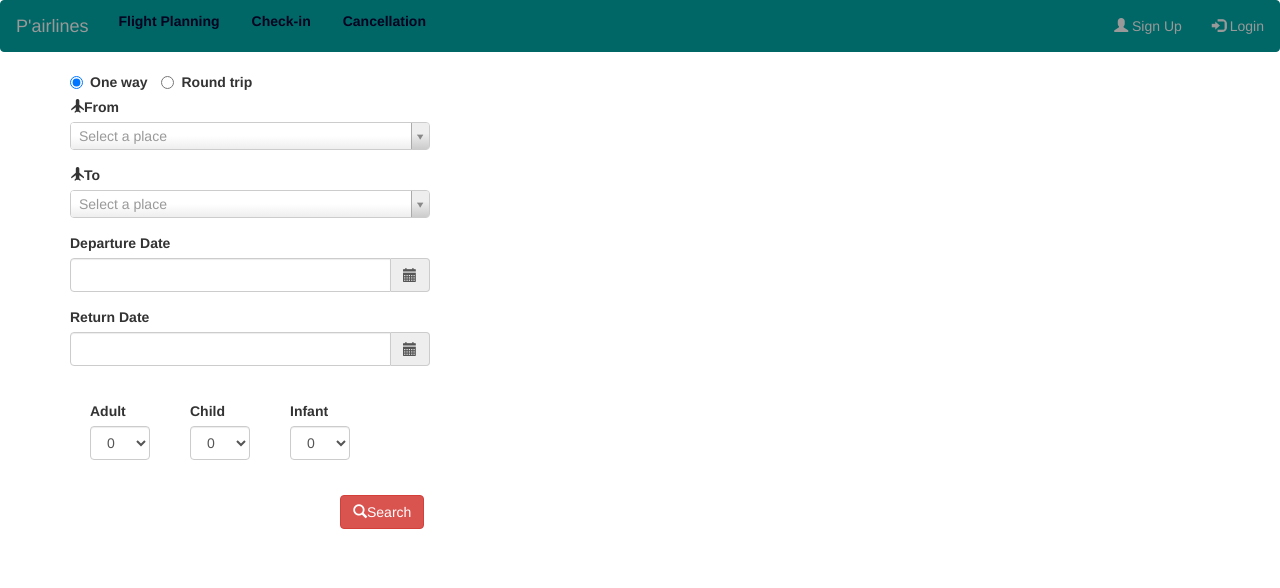
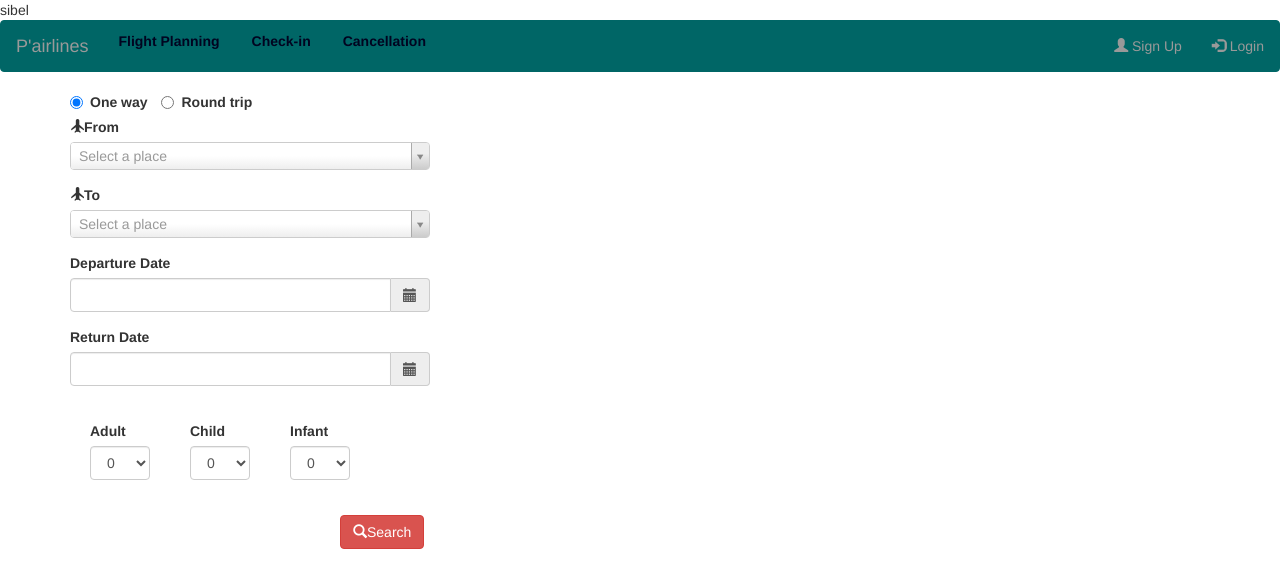
Before and after one commit to airlinecompanyModule1/AirlineCompany, a PHP site: page / in a window 1280 px wide. Shown: the top 588 px of the page. Run offline with PHP 8.4, Linux system fonts and the light colour scheme.

Commit message:
Update header.php

```diff
--- a/AirlineCompany/PresentationLayer/header.php
+++ b/AirlineCompany/PresentationLayer/header.php
@@ -1,6 +1,7 @@
 
 <?php
 require_once("PresentationLayer/contains.php");
+echo "sibel";
 ?>
 <!DOCTYPE html>
 <html lang="en">
```
